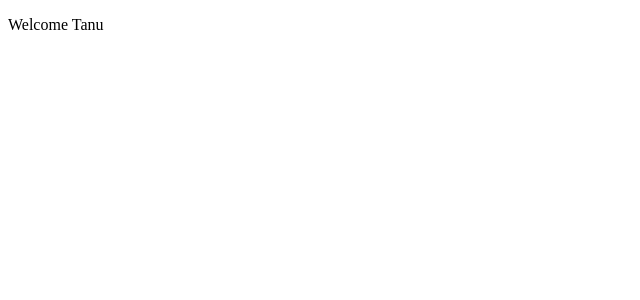
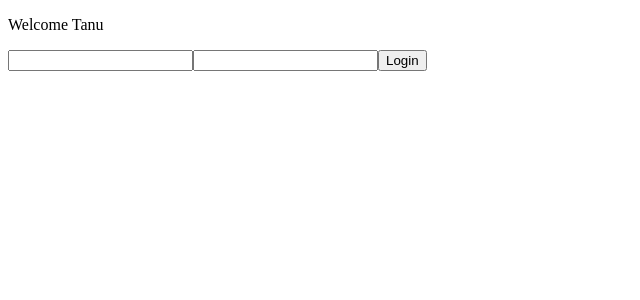
Before and after one commit to TanuRach/Crime-Management-System, a React (Vite) app in the folder frontend/: page / in a window 1280 px wide. Shown: the top 300 px of the page, without its empty margins (0-640 px from the left). Built offline with nearby package versions, Linux system fonts and the light colour scheme.

Commit message:
Login form creation

```diff
--- a/frontend/src/pages/login.jsx
+++ b/frontend/src/pages/login.jsx
@@ -1,3 +1,10 @@
 export default function Login({ name }) {
-  return <p>Welcome {name}</p>;
+  return (
+    <>
+      <p>Welcome {name}</p>
+      <input type="text" aria-label="Username" />
+      <input type="text" aria-label="Password" />
+      <button>Login</button>
+    </>
+  );
 }
```
